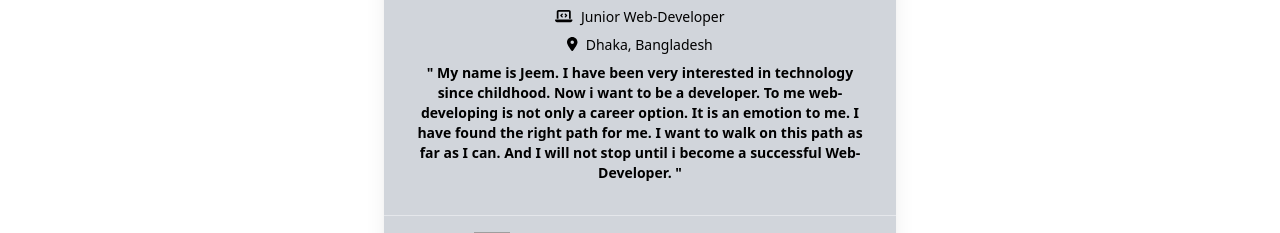
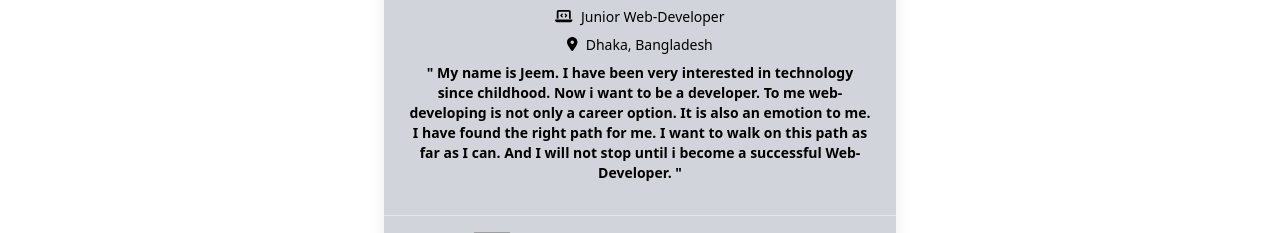
Before and after one commit to TaseenFuadJeem/independent-service-provider_website, a React (Create React App) app: page /about-me in a window 1280 px wide. Shown: the part 433-666 px from the top of the page. Built offline with nearby package versions, Linux system fonts and the light colour scheme; no server answers; grey boxes are pictures that could not be loaded.

Commit message:
Fixed some issues

```diff
--- a/src/Pages/AboutMe/AboutMe.js
+++ b/src/Pages/AboutMe/AboutMe.js
@@ -18,7 +18,7 @@ const AboutMe = () => {
                     <div className="text-center  font-light text-sm"><FontAwesomeIcon className='mr-2' icon={faLocationDot}></FontAwesomeIcon>Dhaka, Bangladesh</div>
                     <div className="px-6 text-center mt-2 font-light text-sm">
                         <p className='font-semibold'>
-                            " My name is Jeem. I have been very interested in technology since childhood. Now i want to be a developer. To me web-developing is not only a career option. It is an emotion to me. I have found the right path for me. I want to walk on this path as far as I can. And I will not stop until i become a successful Web-Developer. "
+                            " My name is Jeem. I have been very interested in technology since childhood. Now i want to be a developer. To me web-developing is not only a career option. It is also an emotion to me. I have found the right path for me. I want to walk on this path as far as I can. And I will not stop until i become a successful Web-Developer. "
                         </p>
                     </div>
                     <hr className="mt-8" />
--- a/src/Pages/Home/Home.js
+++ b/src/Pages/Home/Home.js
@@ -25,7 +25,7 @@ const Home = () => {
                         <h1 className='text-5xl font-bold text-indigo-500'>IF YOU KNOW ME,</h1>
                         <h1 className='text-5xl font-bold text-indigo-500'>YOU KNOW MY STORY.</h1>
                         <p className='my-10'>
-                            My name is Steve Rogers, and I am a beautiful mosaic of lived-experience and culture. Everyday I wake up in search of courage and authentic expression. And on this journey, I've been met with opportunities to create impact in ways I'd never imagine. January 2018 I became the best youngest photographer of the year. I got the global media platform that empowers creativity with tools to experience the beauty of the world. From 2014, i have learned a lot about photography. I studied about photography and also i researched a lot about photography.  I believed, everyone came with great gifts. People should find their own and I come with a great gift, and I will continue carry forward with the photography craft.
+                            My name is <strong>Steve Rogers</strong>, and I am a beautiful mosaic of lived-experience and culture. Everyday I wake up in search of courage and authentic expression. And on this journey, I've been met with opportunities to create impact in ways I'd never imagine. January 2018 I became the best youngest photographer of the year. I got the global media platform that empowers creativity with tools to experience the beauty of the world. From 2014, i have learned a lot about photography. I studied about photography and also i researched a lot about photography.  I believed, everyone came with great gifts. People should find their own and I come with a great gift, and I will continue carry forward with the photography craft.
                         </p>
 
                         <button className=" bg-indigo-500 hover:bg-indigo-600 text-white font-bold py-2 px-4 rounded">
--- a/src/Pages/Login/Login.js
+++ b/src/Pages/Login/Login.js
@@ -6,12 +6,9 @@ import Loading from '../Loading/Loading';
 
 const Login = () => {
 
-    const [signInWithGoogle, user, loading, error] = useSignInWithGoogle(auth);
+    const [signInWithGoogle, user, googleLoading, error] = useSignInWithGoogle(auth);
     const navigate = useNavigate();
 
-    // if (loading) {
-    //     return <p>Loading...</p>;
-    // }
 
     let errorElement;
 
@@ -27,7 +24,7 @@ const Login = () => {
         <div>
 
             {
-                loading ?
+                googleLoading ?
 
                     <Loading></Loading>
 
```
